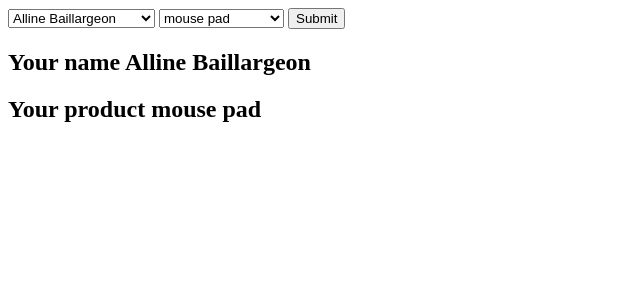
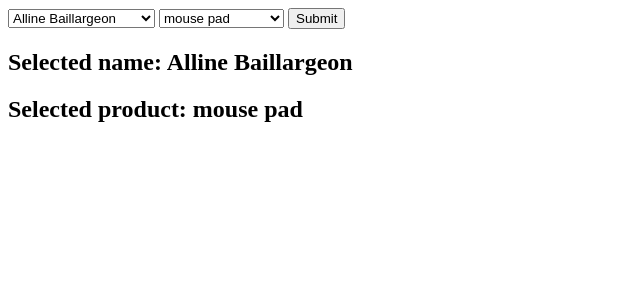
Before and after one commit to RobinMarien/oop-pricecalculator2, a PHP site: page / in a window 1280 px wide. Shown: the top 300 px of the page, without its empty margins (0-640 px from the left). Run offline with PHP 8.4, Linux system fonts and the light colour scheme.

```diff
--- a/View/home.php
+++ b/View/home.php
@@ -49,8 +49,9 @@
     <button type="submit">Submit</button>
 </form>
 
-<h2>Your name <?php echo $customer->getName()?> </h2>
-<h2>Your product <?php echo $product->getName()?> </h2>
+<h2>Selected name: <?php echo $customer->getName()?> </h2>
+
+<h2>Selected product: <?php echo $product->getName()?> </h2>
 
 </body>
 </html>
```
